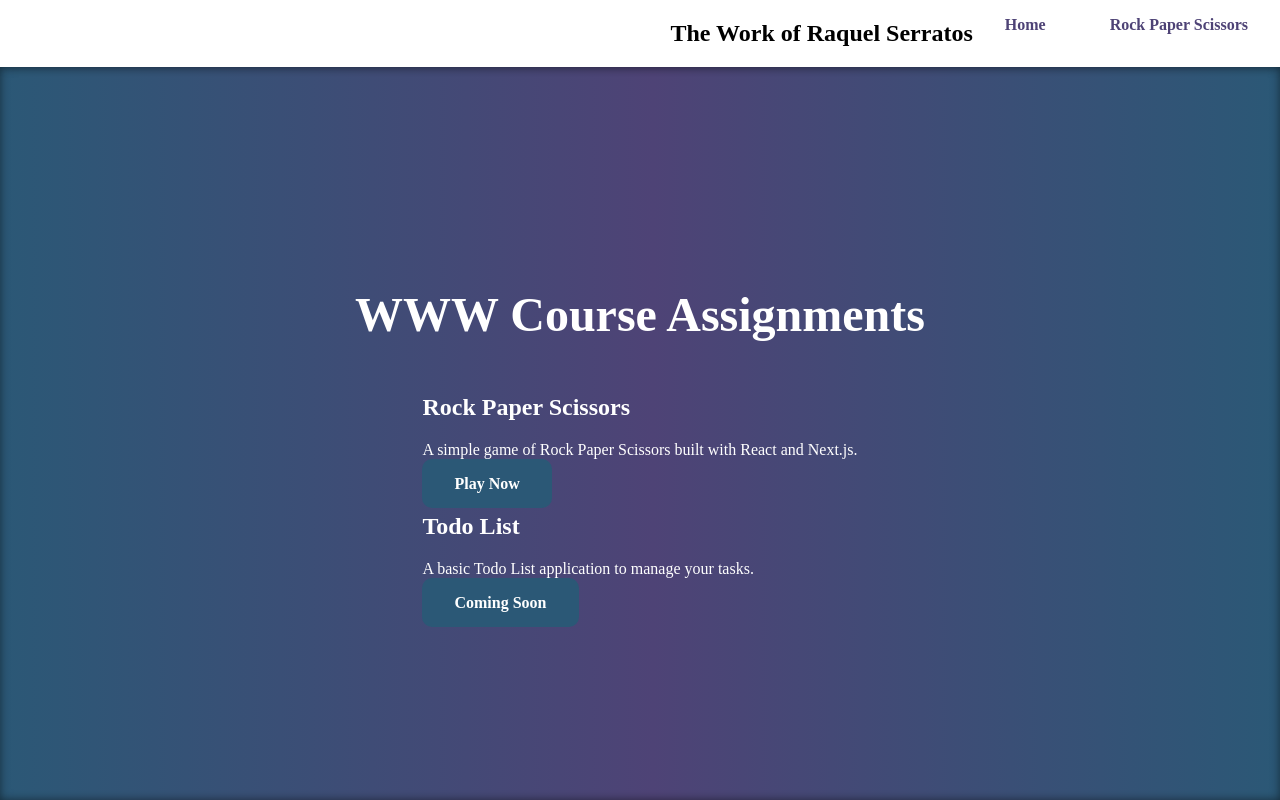
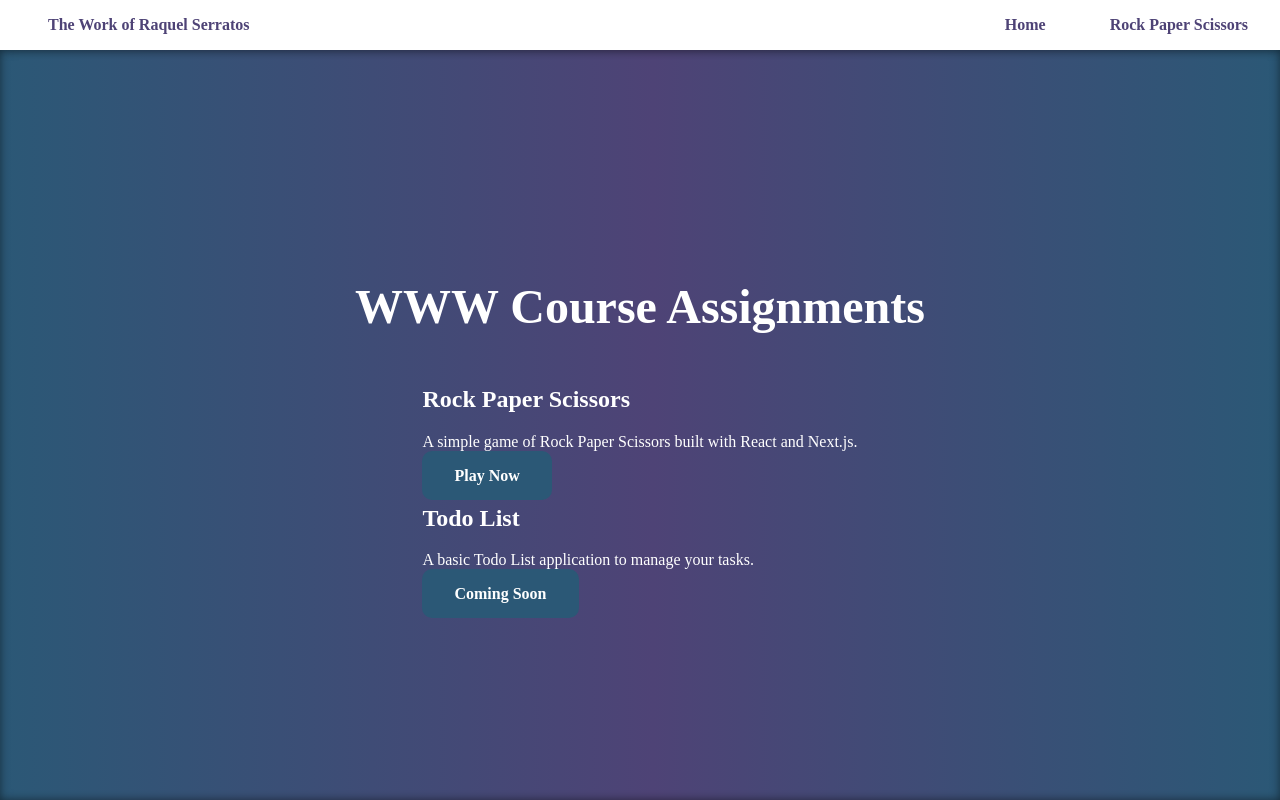
Before and after one commit to rserratos1/WWWCourseProjects, a Next.js app in the folder my-main-app/: page / in a window 1280 px wide. Built offline with nearby package versions, Linux system fonts and the light colour scheme; a web font is replaced by a local one.

Commit message:
Updated the header

```diff
--- a/my-main-app/src/app/components/Header.js
+++ b/my-main-app/src/app/components/Header.js
@@ -1,10 +1,15 @@
 // src/app/components/Header.js
+import "./header.css";
+
 export default function Header() {
   return (
     <header>
-      <nav>
-        <h1>The Work of Raquel Serratos</h1>
+      <nav className="header-nav">
+        <h1 className="header-title">
+          <a href="/">The Work of Raquel Serratos</a>
+        </h1>
         <ul>
+          {/* todo: hide the hoome when on the home page */}
           <li>
             <a href="/">Home</a>
           </li>
--- /dev/null
+++ b/my-main-app/src/app/components/header.css
@@ -0,0 +1,19 @@
+.header-nav {
+  display: flex;
+  justify-content: space-between;
+  align-items: center;
+}
+
+.header-title {
+  margin: 0;
+  padding: 0.5rem 1rem;
+  font-size: 1rem;
+  color: #4e4376;
+}
+
+.header-title a:hover {
+  color: orange;
+  transition: color 0.3s ease;
+  font: bold;
+  background-color: white;
+}
```
